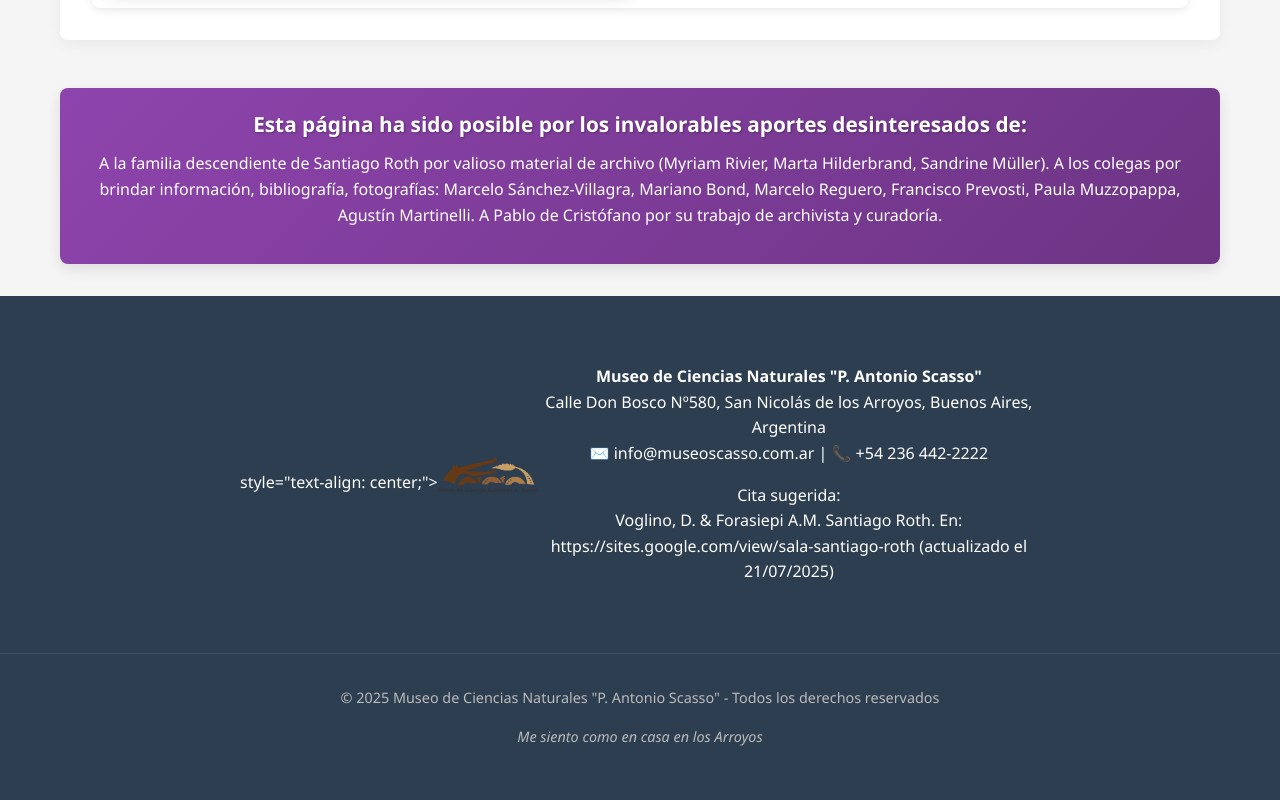
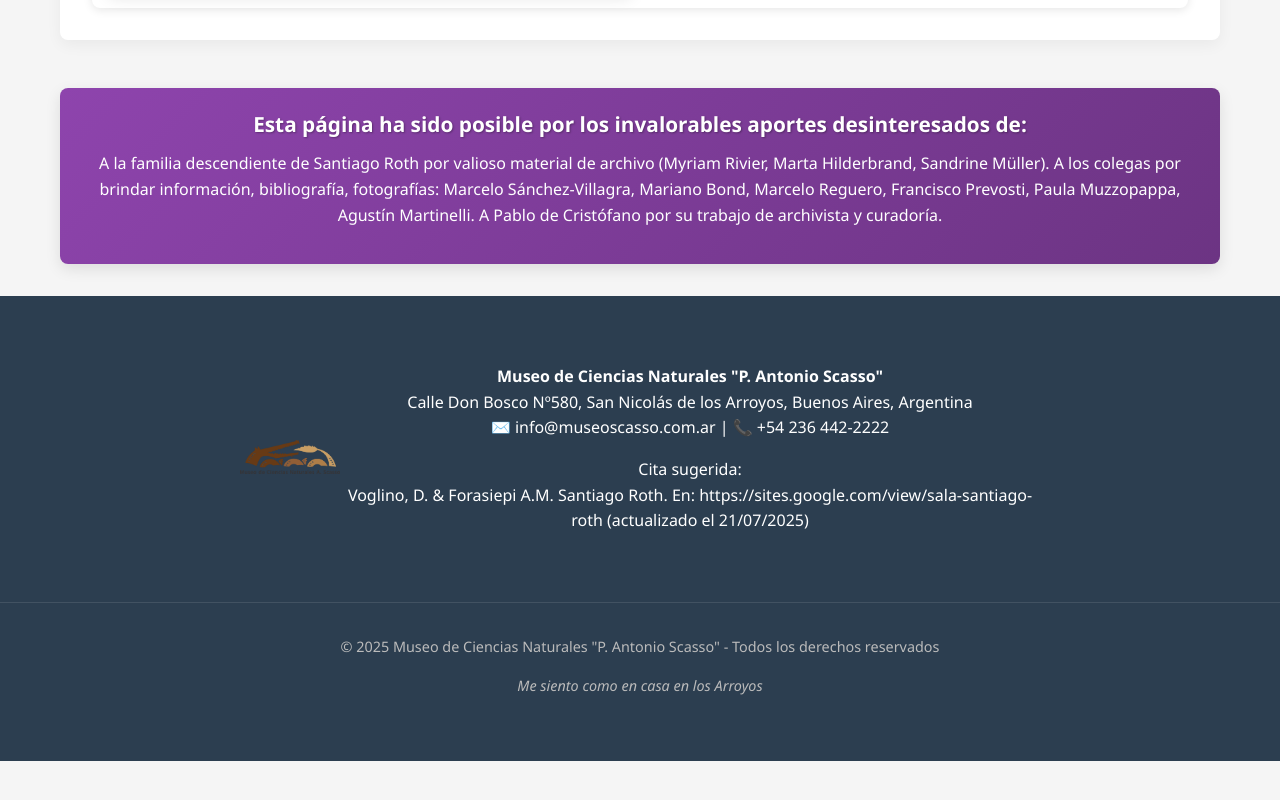
Before and after one commit to santiago-roth/santiago-roth, a plain HTML site: page index.html in a window 1280 px wide. Shown: the part 6802-7602 px from the top of the page. After the commit the page ends 7563 px from the top, so only its background shows below. Drawn offline with Linux system fonts and the light colour scheme.

Commit message:
Update index.html

```diff
--- a/index.html
+++ b/index.html
@@ -2007,8 +2007,8 @@
     </div>
 
     <footer>
-        <div class="footer-compact"> style="text-align: center;">
-            <img src="logoscasso.jpg" alt="Museo Scasso" class="footer-logo">
+        <div class="footer-compact">
+            <img src="logoscasso.jpg" alt="Museo Scasso" class="footer-logo" style="display: block; margin: 0 auto;">
             <div class="footer-compact-text">
                 <p><strong>Museo de Ciencias Naturales "P. Antonio Scasso"</strong><br>
                 Calle Don Bosco Nº580, San Nicolás de los Arroyos, Buenos Aires, Argentina<br>
```
